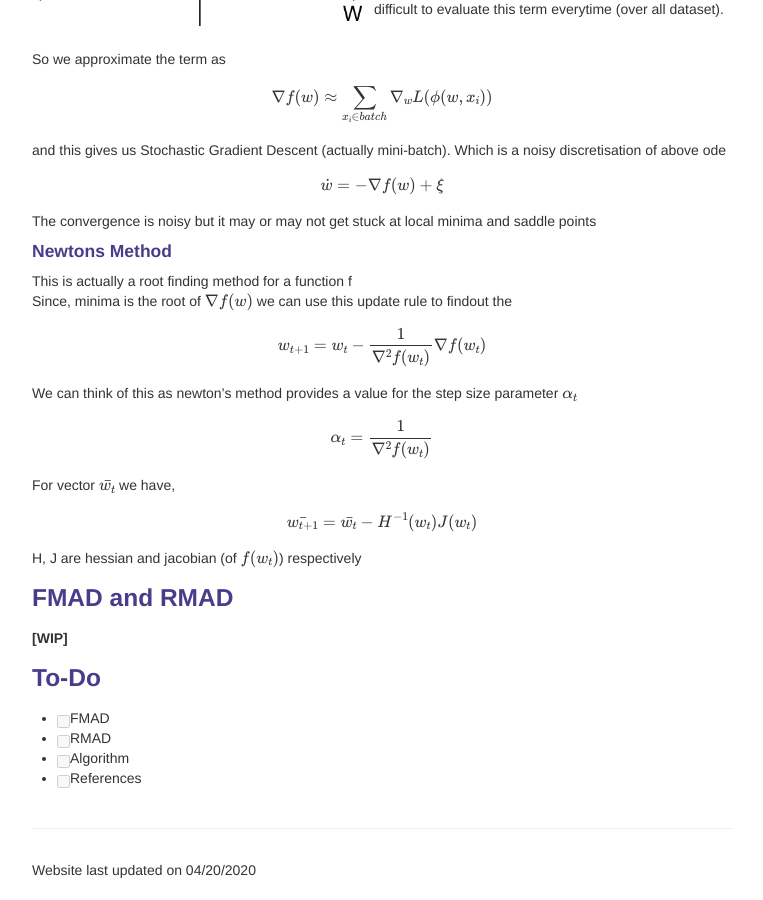
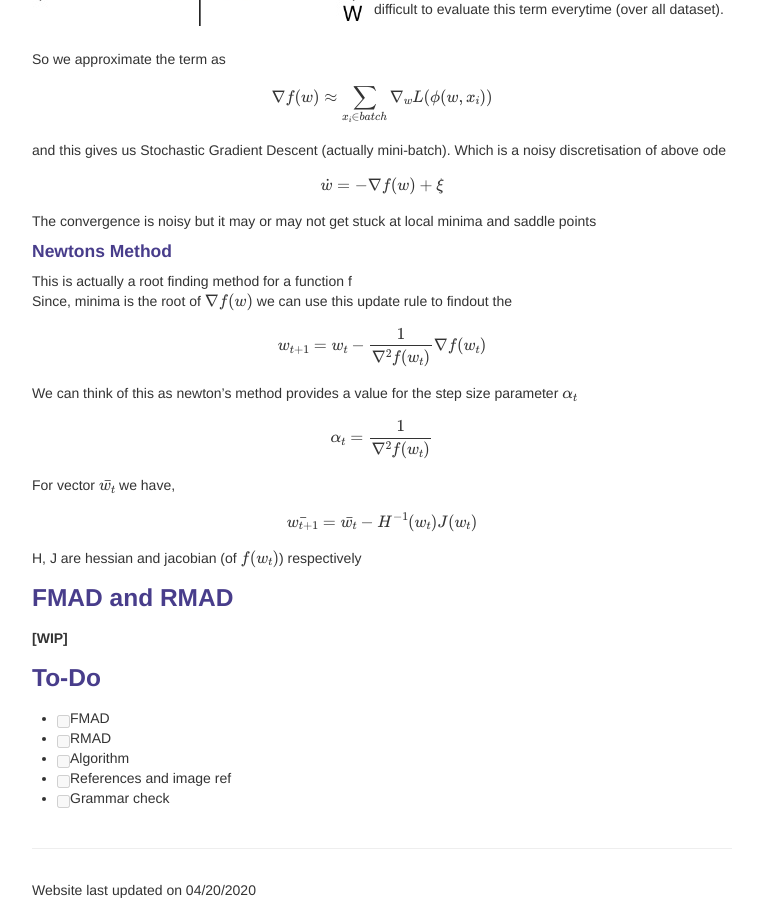
Before and after one commit to BlackWingedKing/BlackWingedKing.github.io, a Jekyll site: the page built from posts/newton_solvers.md, in a window 1280 px wide and 900 px high, scrolled down 1118 px. Shown: the whole window, without its empty margins (258-1021 px from the left). Built offline with Jekyll 4.4.1, drawn with Linux system fonts in a browser that asks for light colours; formulas are drawn with MathJax 3.

Commit message:
curveball update

```diff
--- a/posts/newton_solvers.md
+++ b/posts/newton_solvers.md
@@ -71,4 +71,5 @@ H, J are hessian and jacobian (of $$f(w_{t})$$) respectively
 - [ ] FMAD
 - [ ] RMAD
 - [ ] Algorithm
-- [ ] References
+- [ ] References and image ref
+- [ ] Grammar check
```
Also changed, not shown: 1 other file.
